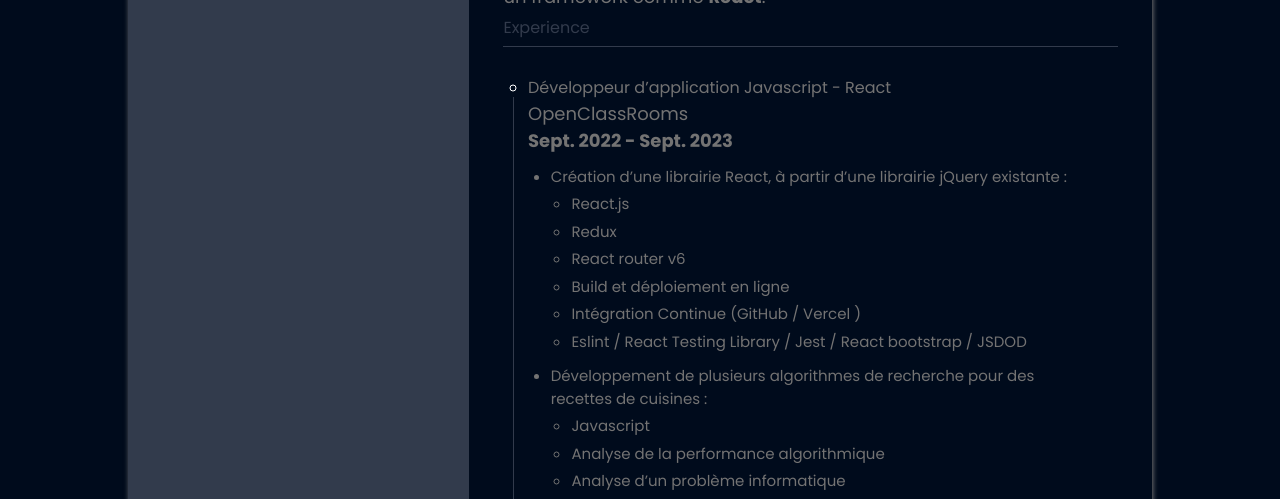
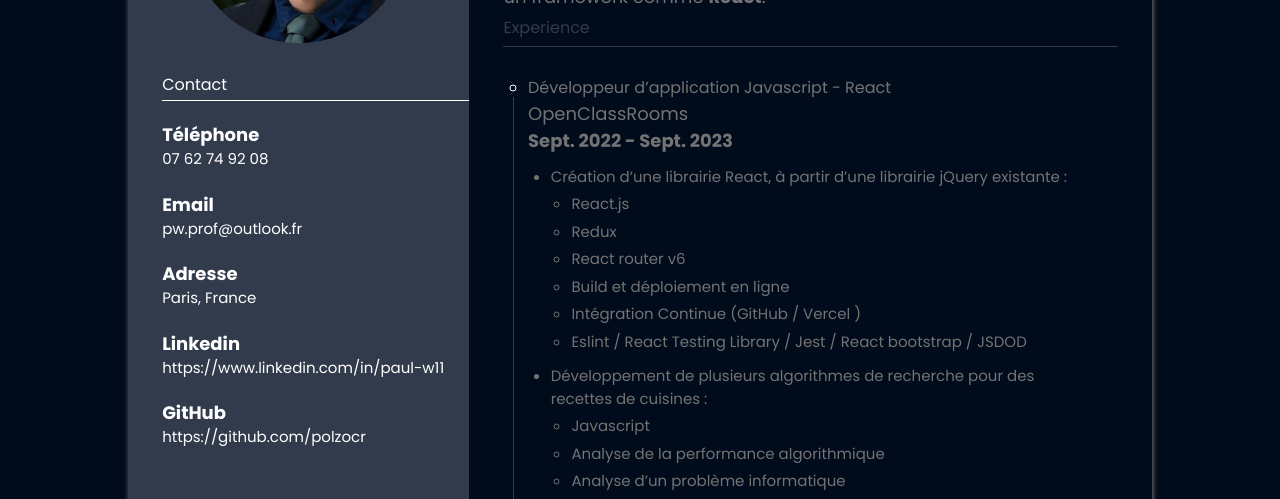
Before and after one commit to polzocr/3d_portfolio, a React (Vite) app: page /cv in a window 1280 px wide. Shown: the part 225-724 px from the top of the page. Built offline with nearby package versions, Linux system fonts and the light colour scheme.

Commit message:
changement page cv

```diff
--- a/src/components/cv/Aside/Infos/index.css
+++ b/src/components/cv/Aside/Infos/index.css
@@ -5,7 +5,7 @@
 
 @media screen and (min-width: 1024px) {
     .infos{
-        margin: 8% 0% 18% 16%;
+        margin: 8% 0% 18% 10%;
     }
 }
 
--- a/src/pages/Cv/index.jsx
+++ b/src/pages/Cv/index.jsx
@@ -1,6 +1,6 @@
 import './index.css'
 
-import Aside from '/../../components/cv/Aside/index'
+import Aside from '../../components/cv/Aside/index'
 import Content from '../../components/cv/Content/index'
 
 export default function Cv(){
```
Also changed, not shown: src/components/cv/Content/index.css (line endings or trailing spaces).
